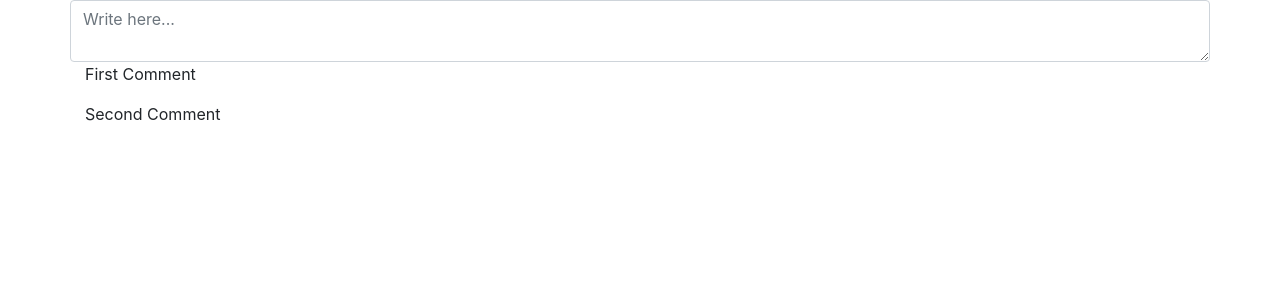
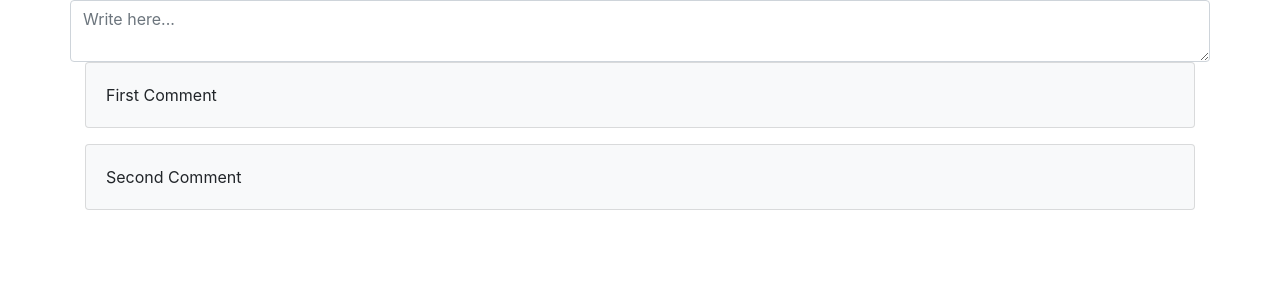
Before and after one commit to fernandovbs/dynamic-comments, a React (Create React App) app: page / in a window 1280 px wide. Shown: the top 300 px of the page. Built offline with nearby package versions, Linux system fonts and the light colour scheme.

Commit message:
refactoring in comment and comments components

```diff
--- a/src/components/Comment.js
+++ b/src/components/Comment.js
@@ -1,9 +1,4 @@
 import React, { Component } from 'react'
 
-export default class Comment extends Component{
-    render(){
-        return (
-            <p>{this.props.comment.comment}</p>
-        )
-    }
-}
+export default Comment = props =>
+    <p className="card card-body bg-light">{props.comment}</p>
--- a/src/components/Comments.js
+++ b/src/components/Comments.js
@@ -3,14 +3,14 @@ import Comment from './Comment'
 
 export default class Comments extends Component {
     renderComment = (key, comment) => {
-        return (<p key={key}>{comment.comment}</p>)
+        return <Comment key={key} comment={comment.comment} />
     }
 
     render(){
         return (
             <div>
                 {Object.keys(this.props.comments).map(key => {
-                  return <Comment key={key} comment={this.props.comments[key]} />
+                  return this.renderComment(key, this.props.comments[key])
                 })}
             </div>
         )
```
